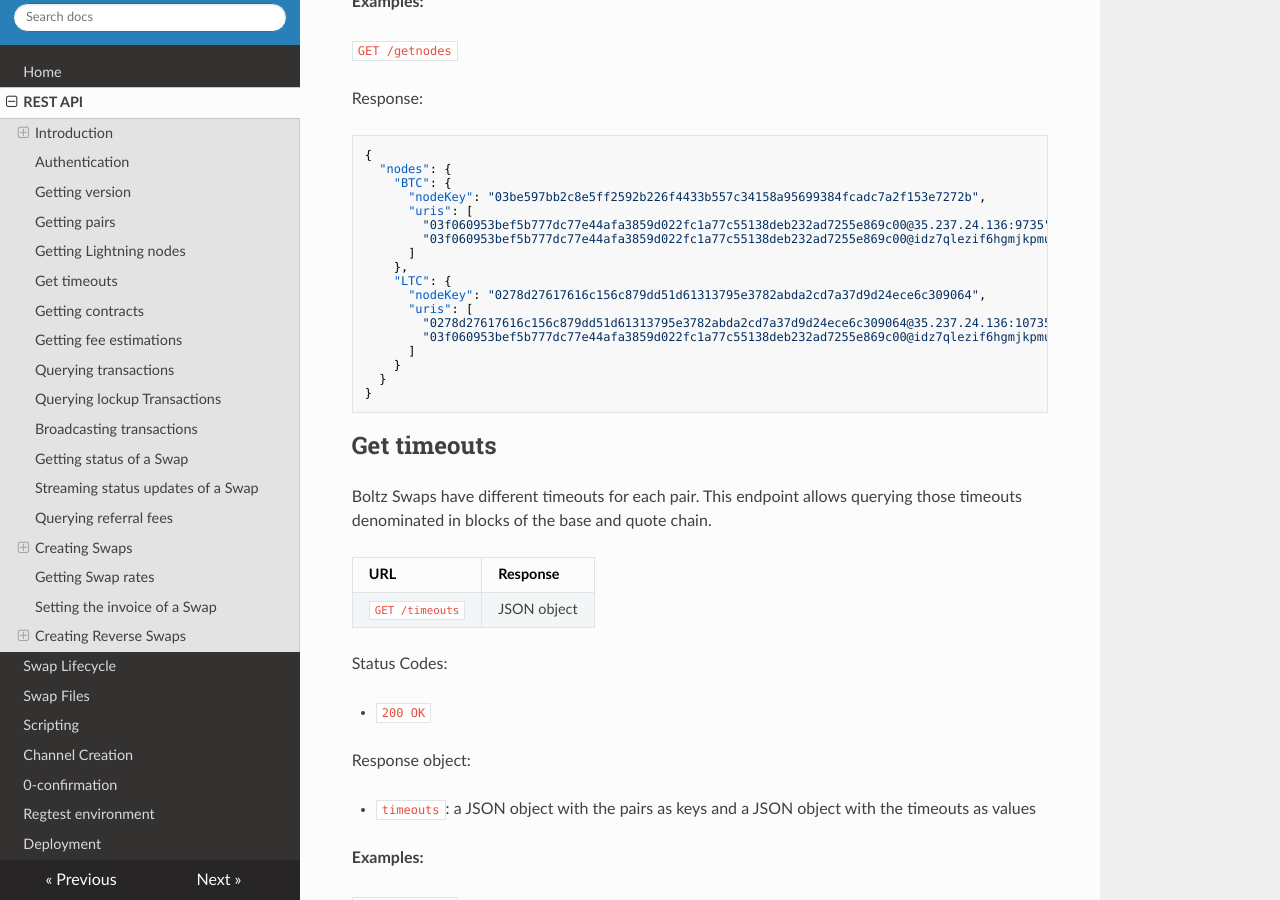
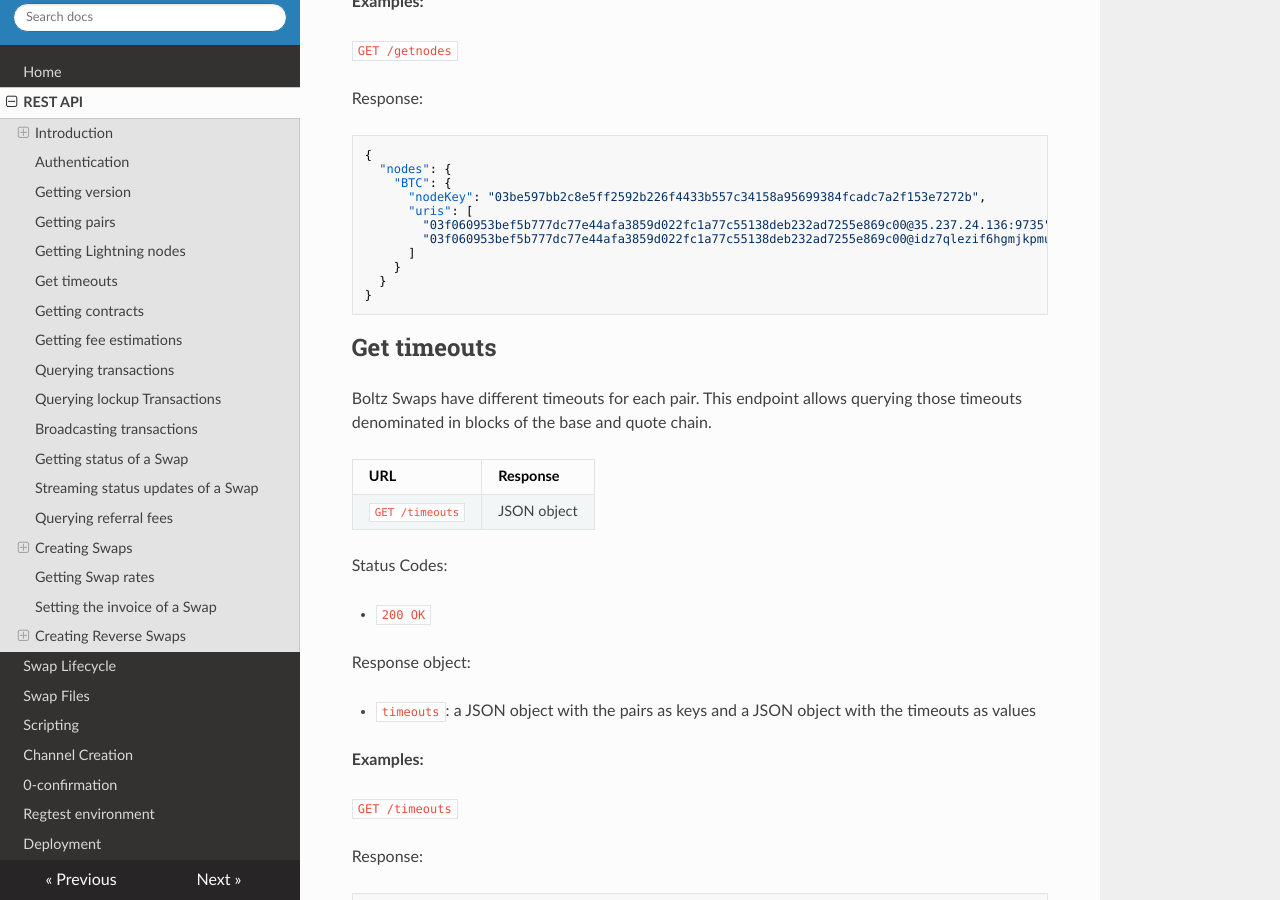
Before and after one commit to BoltzExchange/boltz-backend, an MkDocs documentation site: the page built from docs/api.md, in a window 1280 px wide and 900 px high, scrolled down 4881 px. Built offline with MkDocs 1.6.1, drawn with Linux system fonts in a browser that asks for light colours; nearby versions of some CDN libraries.

Commit message:
rm ltc sample from /getnodes

```diff
--- a/docs/api.md
+++ b/docs/api.md
@@ -226,13 +226,6 @@
       "nodeKey": "03be597bb2c8e5ff2592b226f4433b557c34158a95699384fcadc7a2f153e7272b",
       "uris": [
         "03f060953bef5b777dc77e44afa3859d022fc1a77c55138deb232ad7255e869c00@35.237.24.136:9735",
-        "03f060953bef5b777dc77e44afa3859d022fc1a77c55138deb232ad7255e869c00@idz7qlezif6hgmjkpmuelnsssyxea2lwan562a5gla7jmlxsl5cb2cad.onion:9735"
-      ]
-    },
-    "LTC": {
-      "nodeKey": "0278d27617616c156c879dd51d61313795e3782abda2cd7a37d9d24ece6c309064",
-      "uris": [
-        "0278d27617616c156c879dd51d61313795e3782abda2cd7a37d9d24ece6c309064@35.237.24.136:10735",
         "03f060953bef5b777dc77e44afa3859d022fc1a77c55138deb232ad7255e869c00@idz7qlezif6hgmjkpmuelnsssyxea2lwan562a5gla7jmlxsl5cb2cad.onion:9735"
       ]
     }
```
